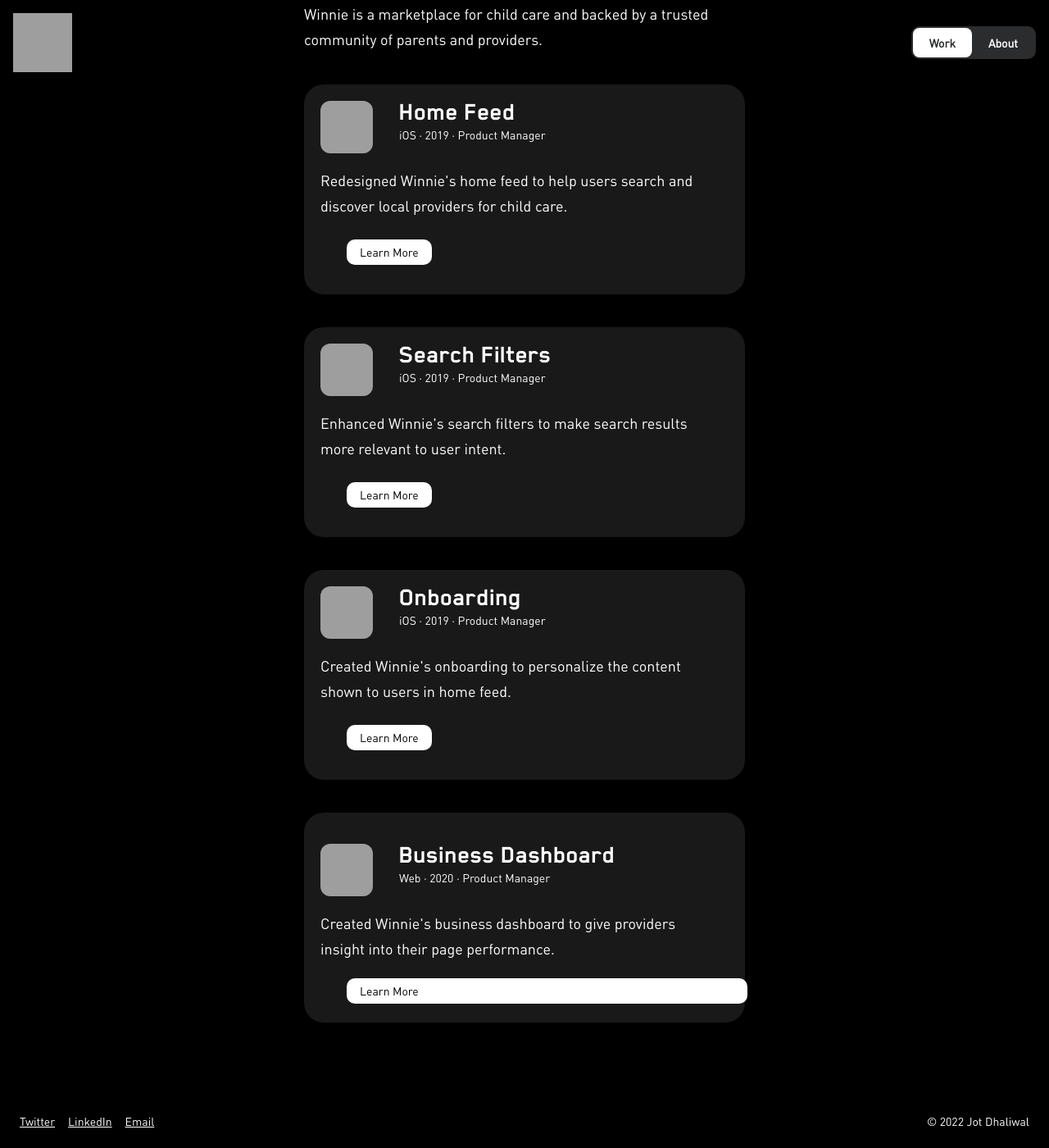
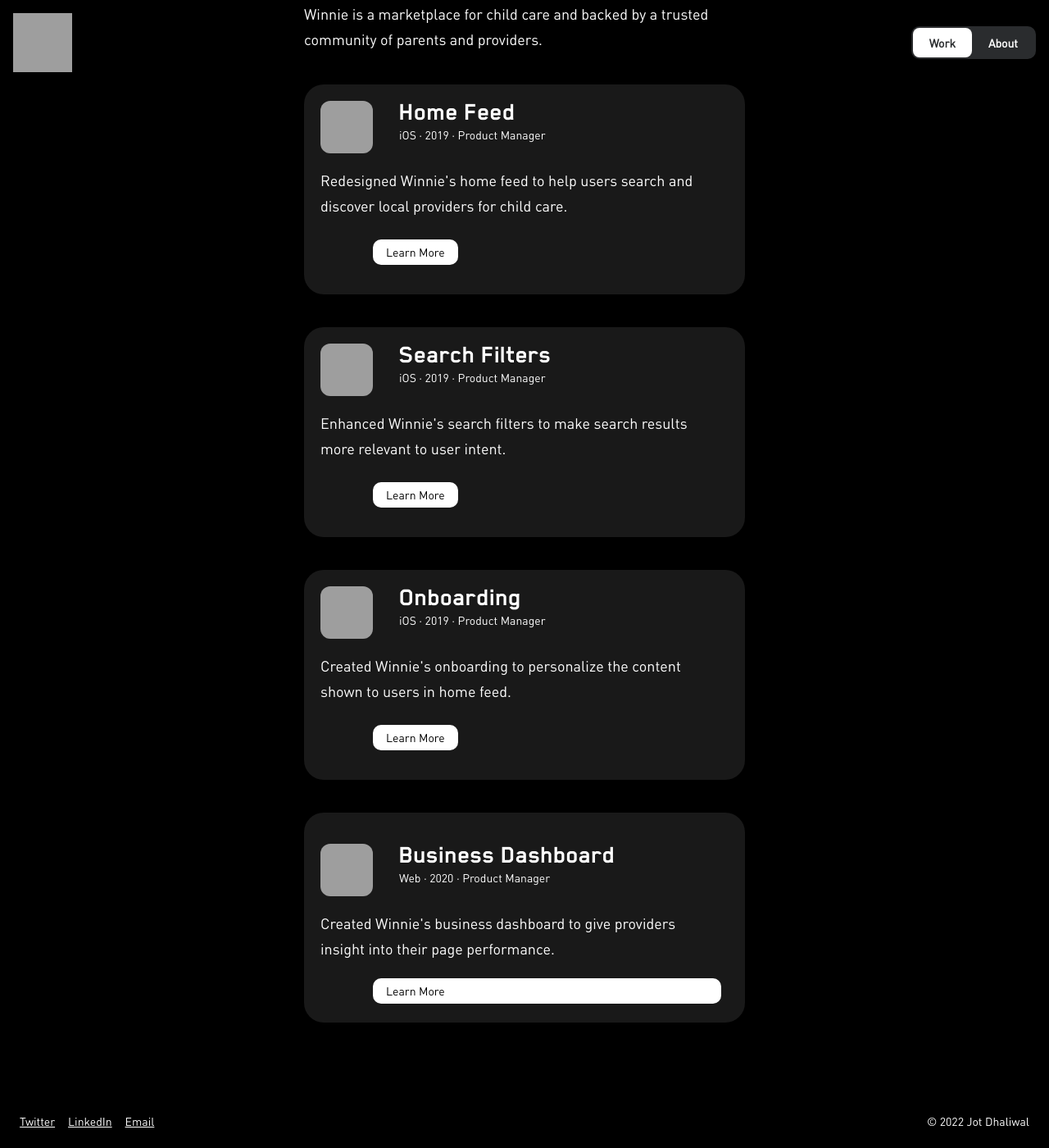
Before and after one commit to jotd/jotd-portfolio, a Jekyll site: the page work/index.html, which Jekyll copies as it is, in a window 1280 px wide and 1400 px high, scrolled down 245 px. Shown: the whole window at 82% size. Built offline with Jekyll 4.4.1, drawn with Linux system fonts in a browser that asks for light colours; grey boxes are pictures that could not be loaded.

Commit message:
Update styles.css

```diff
--- a/css/styles.css
+++ b/css/styles.css
@@ -174,7 +174,7 @@
 .header-about {
   font-size: 56px;
   margin-top: 120px;
-  margin-bottom: 72px;
+  /* margin-bottom: 72px; */
   position: relative; }
 
 .header-case-study {
@@ -648,7 +648,7 @@
   background: #ffffff;
   border-radius: 10px;
   margin-top: -12px;
-  margin-right: -32px; }
+  margin-left: 32px; }
 
 .tag:hover {
   opacity: 0.85; }
```
